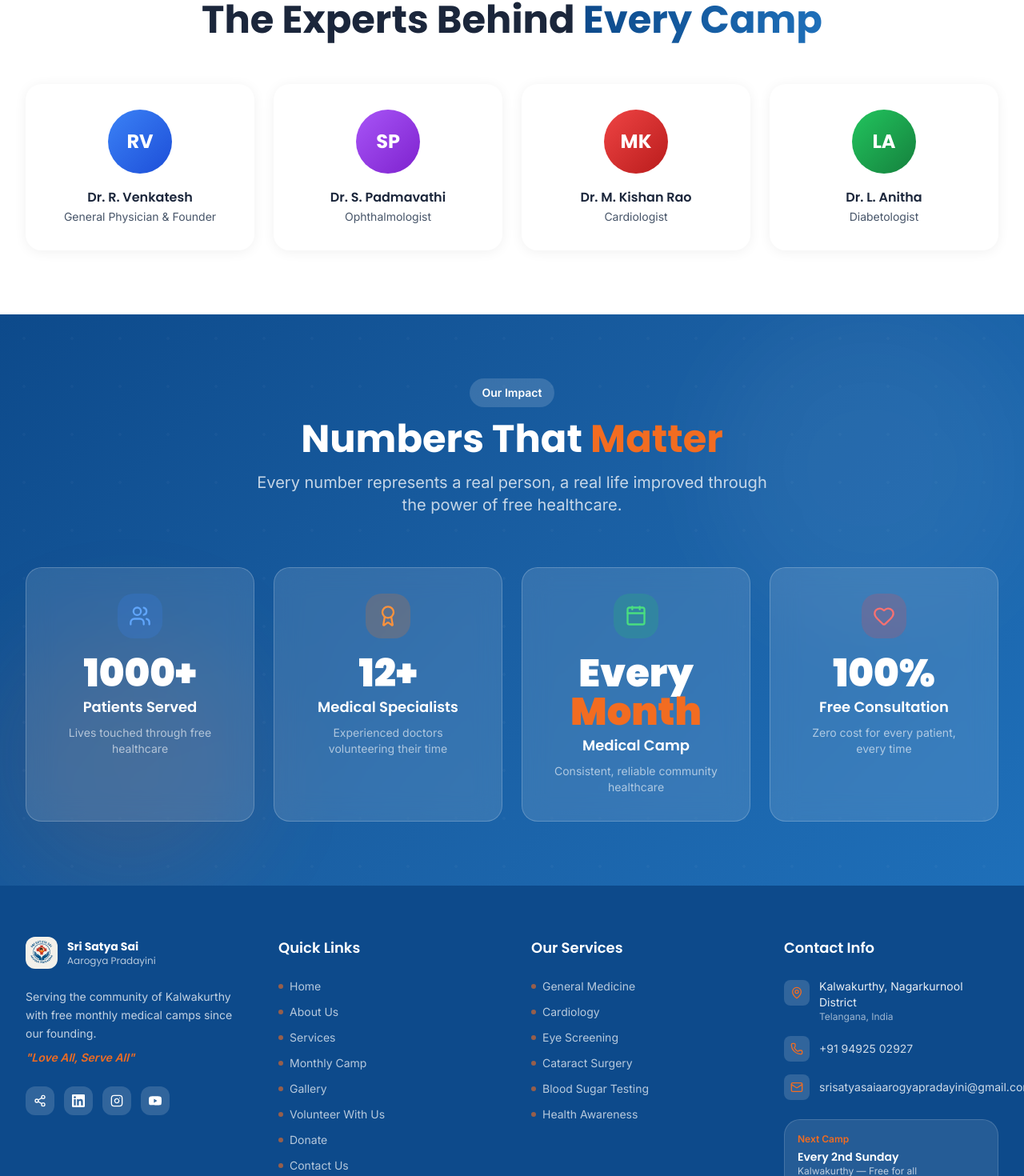
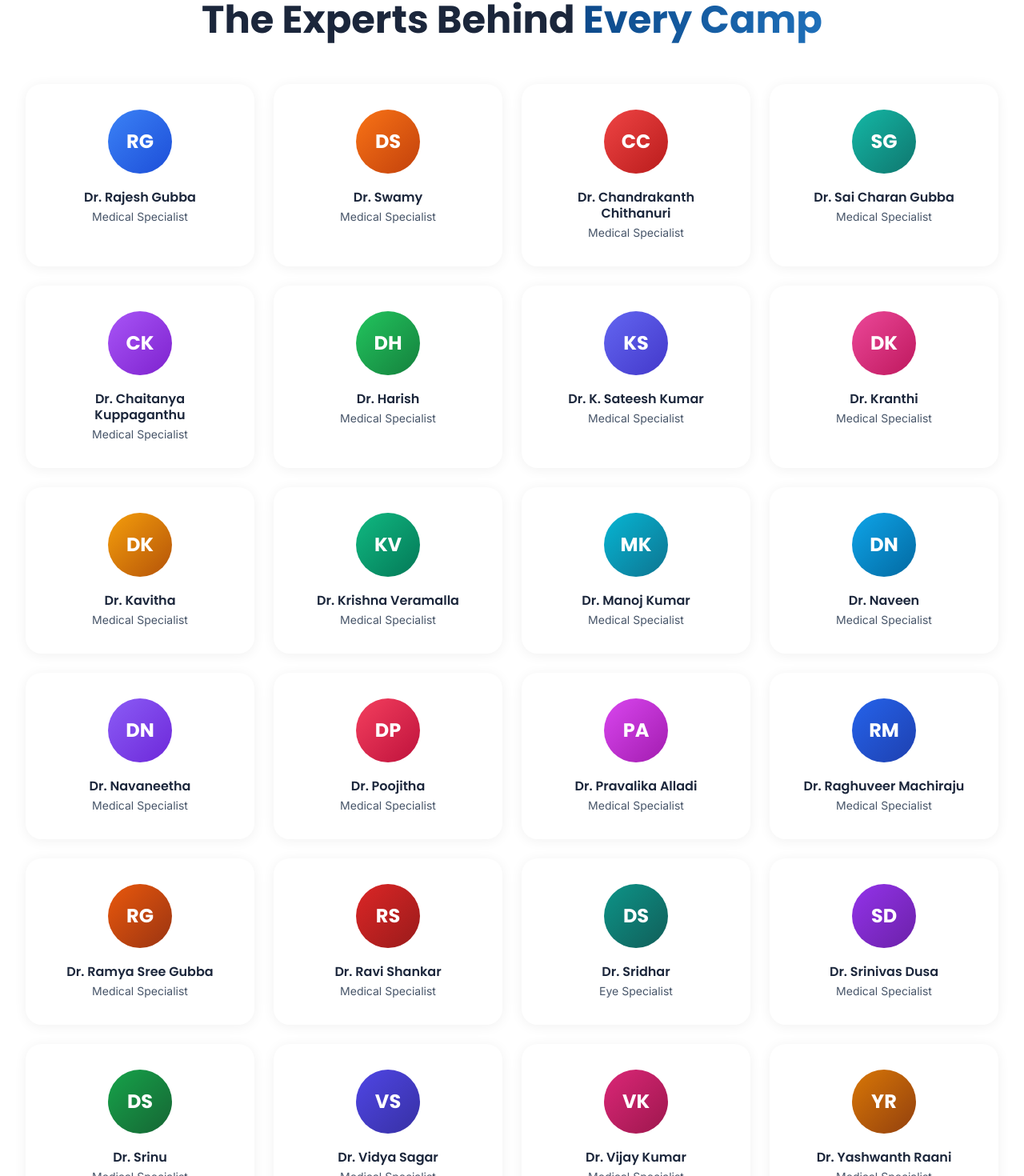
Before and after one commit to gubbahrudhay/aarogya-pradayini, a React (Vite) app: page /about in a window 1280 px wide. Shown: the part 2174-3644 px from the top of the page at 80% size. Built offline with nearby package versions, Linux system fonts and the light colour scheme.

Commit message:
update doctors list and contact info

```diff
--- a/src/pages/AboutPage.jsx
+++ b/src/pages/AboutPage.jsx
@@ -7,10 +7,30 @@ import { Heart, Target, Users, Award } from 'lucide-react';
 const fadeUp = { hidden: { opacity: 0, y: 30 }, visible: { opacity: 1, y: 0 } };
 
 const team = [
-  { name: 'Dr. R. Venkatesh', role: 'General Physician & Founder', initials: 'RV', color: 'from-blue-500 to-blue-700' },
-  { name: 'Dr. S. Padmavathi', role: 'Ophthalmologist', initials: 'SP', color: 'from-purple-500 to-purple-700' },
-  { name: 'Dr. M. Kishan Rao', role: 'Cardiologist', initials: 'MK', color: 'from-red-500 to-red-700' },
-  { name: 'Dr. L. Anitha', role: 'Diabetologist', initials: 'LA', color: 'from-green-500 to-green-700' },
+  { name: 'Dr. Rajesh Gubba', initials: 'RG', color: 'from-blue-500 to-blue-700', role: 'Medical Specialist' },
+  { name: 'Dr. Swamy', initials: 'DS', color: 'from-orange-500 to-orange-700', role: 'Medical Specialist' },
+  { name: 'Dr. Chandrakanth Chithanuri', initials: 'CC', color: 'from-red-500 to-red-700', role: 'Medical Specialist' },
+  { name: 'Dr. Sai Charan Gubba', initials: 'SG', color: 'from-teal-500 to-teal-700', role: 'Medical Specialist' },
+  { name: 'Dr. Chaitanya Kuppaganthu', initials: 'CK', color: 'from-purple-500 to-purple-700', role: 'Medical Specialist' },
+  { name: 'Dr. Harish', initials: 'DH', color: 'from-green-500 to-green-700', role: 'Medical Specialist' },
+  { name: 'Dr. K. Sateesh Kumar', initials: 'KS', color: 'from-indigo-500 to-indigo-700', role: 'Medical Specialist' },
+  { name: 'Dr. Kranthi', initials: 'DK', color: 'from-pink-500 to-pink-700', role: 'Medical Specialist' },
+  { name: 'Dr. Kavitha', initials: 'DK', color: 'from-amber-500 to-amber-700', role: 'Medical Specialist' },
+  { name: 'Dr. Krishna Veramalla', initials: 'KV', color: 'from-emerald-500 to-emerald-700', role: 'Medical Specialist' },
+  { name: 'Dr. Manoj Kumar', initials: 'MK', color: 'from-cyan-500 to-cyan-700', role: 'Medical Specialist' },
+  { name: 'Dr. Naveen', initials: 'DN', color: 'from-sky-500 to-sky-700', role: 'Medical Specialist' },
+  { name: 'Dr. Navaneetha', initials: 'DN', color: 'from-violet-500 to-violet-700', role: 'Medical Specialist' },
+  { name: 'Dr. Poojitha', initials: 'DP', color: 'from-rose-500 to-rose-700', role: 'Medical Specialist' },
+  { name: 'Dr. Pravalika Alladi', initials: 'PA', color: 'from-fuchsia-500 to-fuchsia-700', role: 'Medical Specialist' },
+  { name: 'Dr. Raghuveer Machiraju', initials: 'RM', color: 'from-blue-600 to-blue-800', role: 'Medical Specialist' },
+  { name: 'Dr. Ramya Sree Gubba', initials: 'RG', color: 'from-orange-600 to-orange-800', role: 'Medical Specialist' },
+  { name: 'Dr. Ravi Shankar', initials: 'RS', color: 'from-red-600 to-red-800', role: 'Medical Specialist' },
+  { name: 'Dr. Sridhar', initials: 'DS', color: 'from-teal-600 to-teal-800', role: 'Eye Specialist' },
+  { name: 'Dr. Srinivas Dusa', initials: 'SD', color: 'from-purple-600 to-purple-800', role: 'Medical Specialist' },
+  { name: 'Dr. Srinu', initials: 'DS', color: 'from-green-600 to-green-800', role: 'Medical Specialist' },
+  { name: 'Dr. Vidya Sagar', initials: 'VS', color: 'from-indigo-600 to-indigo-800', role: 'Medical Specialist' },
+  { name: 'Dr. Vijay Kumar', initials: 'VK', color: 'from-pink-600 to-pink-800', role: 'Medical Specialist' },
+  { name: 'Dr. Yashwanth Raani', initials: 'YR', color: 'from-amber-600 to-amber-800', role: 'Medical Specialist' },
 ];
 
 export default function AboutPage() {
@@ -101,7 +121,7 @@ export default function AboutPage() {
                 initial={{ opacity: 0, y: 30 }}
                 whileInView={{ opacity: 1, y: 0 }}
                 viewport={{ once: true }}
-                transition={{ delay: i * 0.1, duration: 0.5 }}
+                transition={{ delay: (i % 4) * 0.08, duration: 0.4 }}
                 className="card p-8 text-center"
               >
                 <div className={`w-20 h-20 bg-gradient-to-br ${member.color} rounded-full flex items-center justify-center mx-auto mb-5`}>
```
